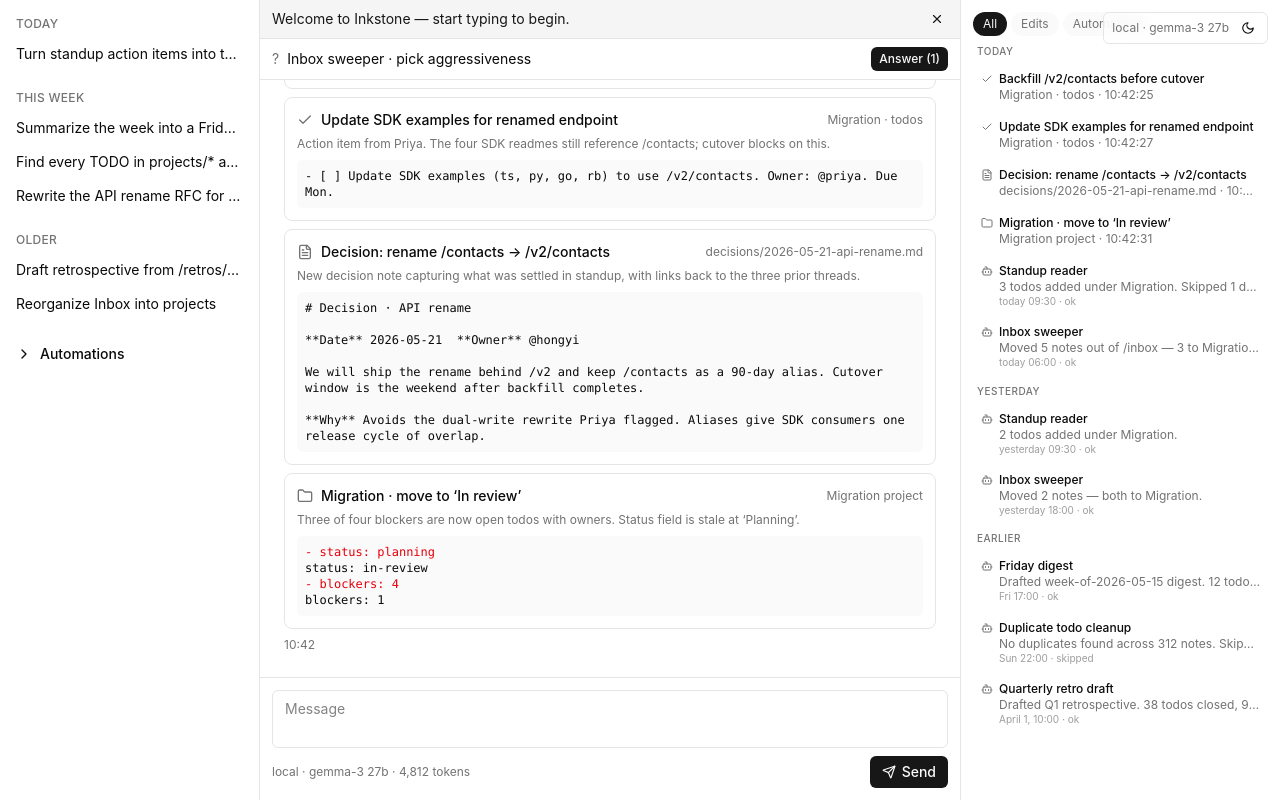
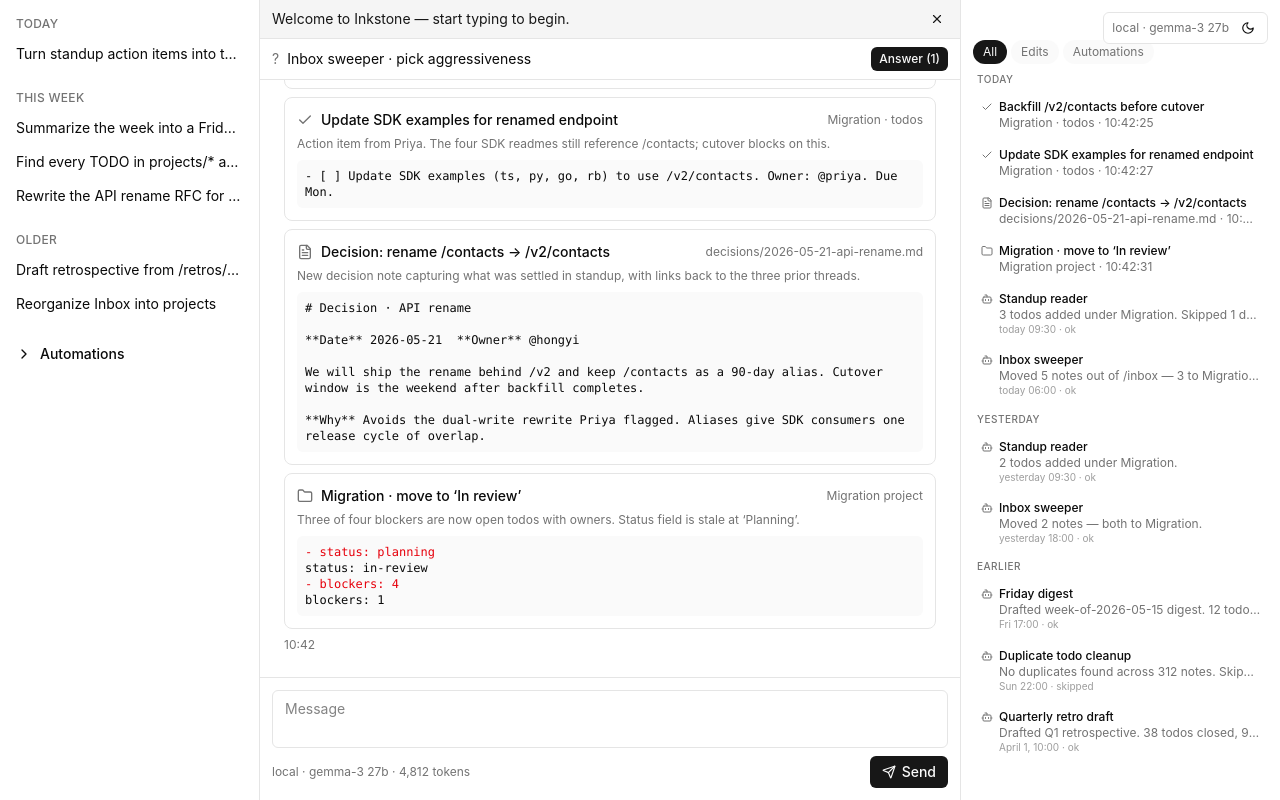
Before and after one commit to hongyilyu/inkstone, a React (Vite) app in the folder apps/web/: page / in a window 1280 px wide. Built offline with nearby package versions, Linux system fonts and the light colour scheme; a web font is replaced by a local one.

Commit message:
ui: cleanup — pad ActivityRail top so filter pill clears TopRightControls overlay

```diff
--- a/apps/web/src/components/ActivityRail.tsx
+++ b/apps/web/src/components/ActivityRail.tsx
@@ -76,7 +76,7 @@ export function ActivityRail() {
 	return (
 		<aside
 			aria-label="Activity"
-			className="flex flex-col gap-2 overflow-y-auto border-l border-border p-3"
+			className="flex flex-col gap-2 overflow-y-auto border-l border-border p-3 pt-10"
 		>
 			<div className="flex gap-1 text-xs">
 				{(["all", "edits", "automations"] as Filter[]).map((f) => (
```
